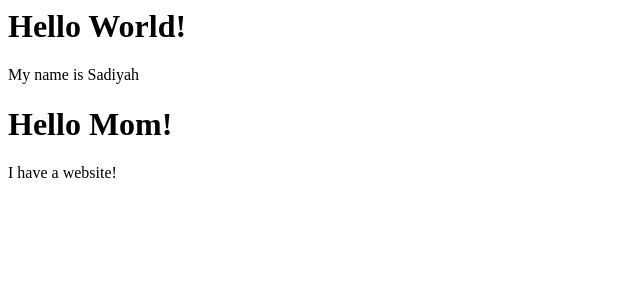
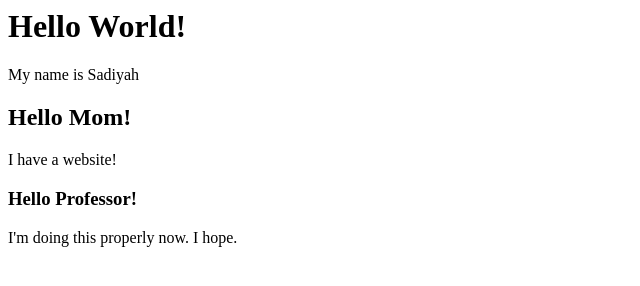
Before and after one commit to sf2ne/sf2ne.github.io, a plain HTML site: page index.html in a window 1280 px wide. Shown: the whole page, without its empty margins (0-640 px from the left). Drawn offline with Linux system fonts and the light colour scheme.

Commit message:
Added new header
Added new header and text and adjusted organization of headers

```diff
--- a/index.html
+++ b/index.html
@@ -1,4 +1,6 @@
 <h1> Hello World! </h1>
 <p> My name is Sadiyah </p>
-<h1> Hello Mom! </h1>
+<h2> Hello Mom! </h2>
 <p> I have a website! </p>
+<h3> Hello Professor! </h3>
+<p> I'm doing this properly now. I hope. </p>
```
